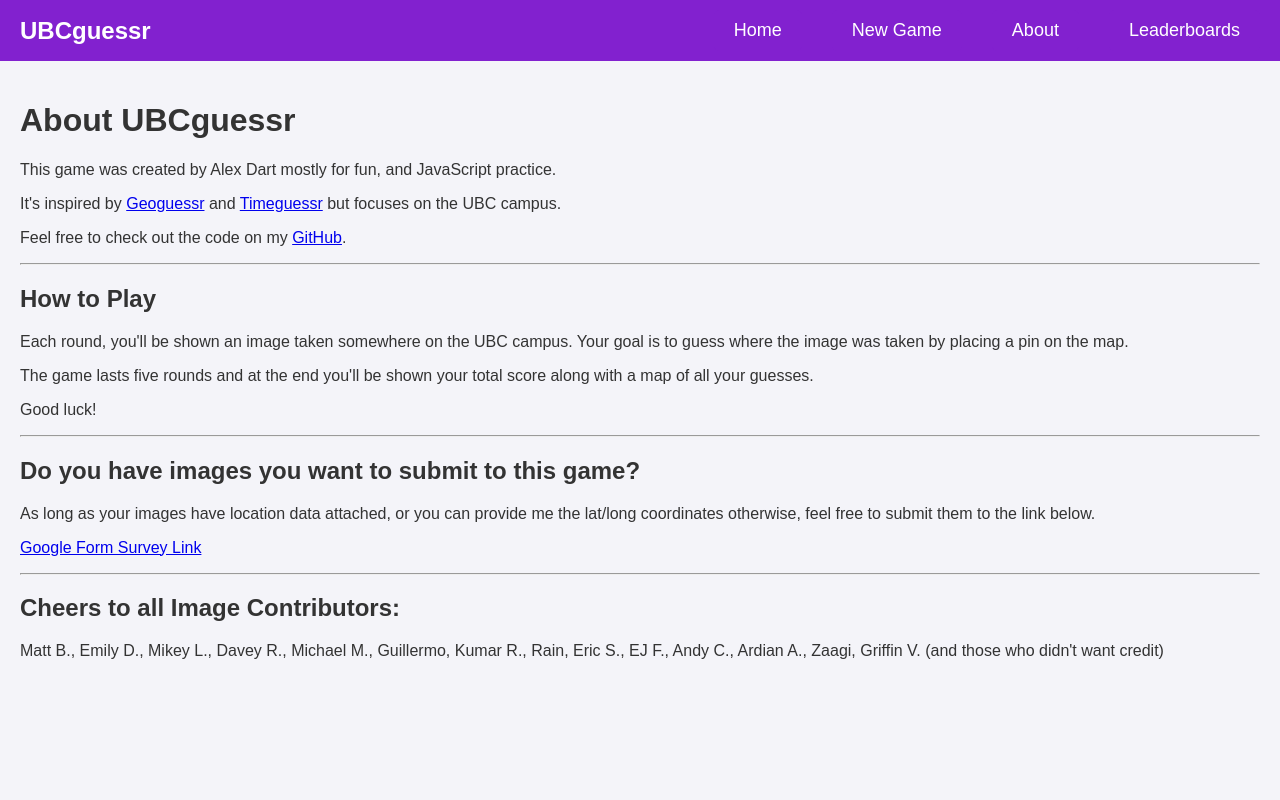
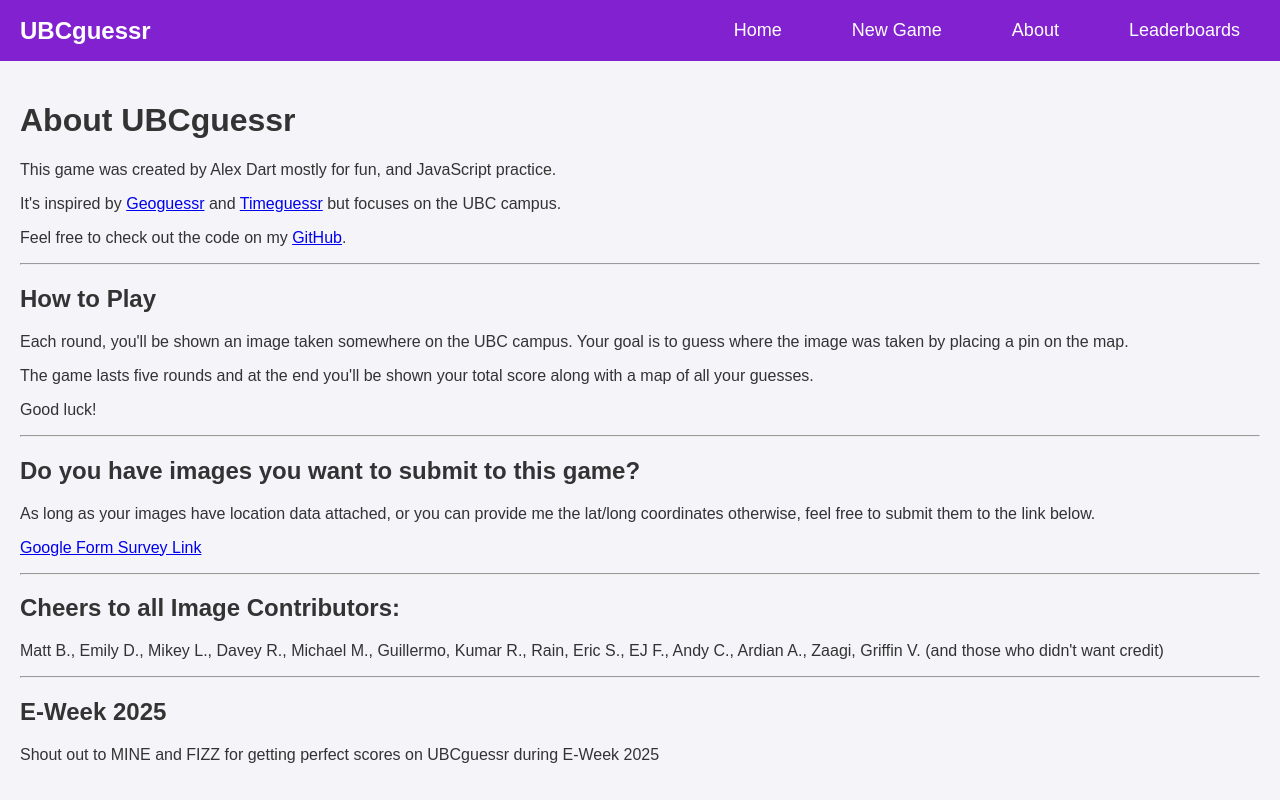
Before and after one commit to alextdart/ubcguessr, a React (Create React App) app: page /about in a window 1280 px wide. Built offline with nearby package versions, Linux system fonts and the light colour scheme.

Commit message:
added a thing about E-Week

```diff
--- a/src/components/About.js
+++ b/src/components/About.js
@@ -26,6 +26,11 @@ const About = () => {
 
             <h2>Cheers to all Image Contributors:</h2>
             <p>Matt B., Emily D., Mikey L., Davey R., Michael M., Guillermo, Kumar R., Rain, Eric S., EJ F., Andy C., Ardian A., Zaagi, Griffin V. (and those who didn't want credit)</p>
+
+            <hr></hr>
+
+            <h2>E-Week 2025</h2>
+            <p>Shout out to MINE and FIZZ for getting perfect scores on UBCguessr during E-Week 2025</p>
         </div>
     );
 };
```
